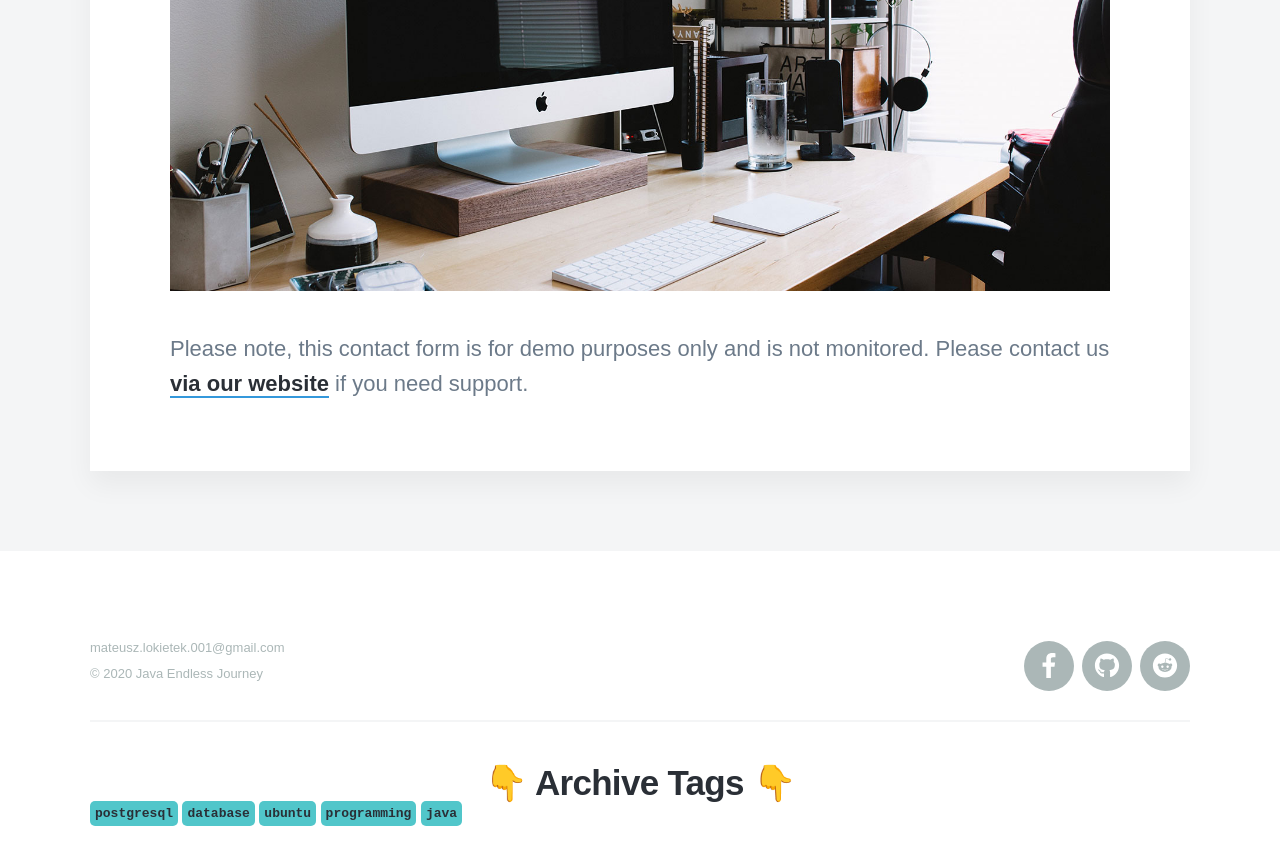
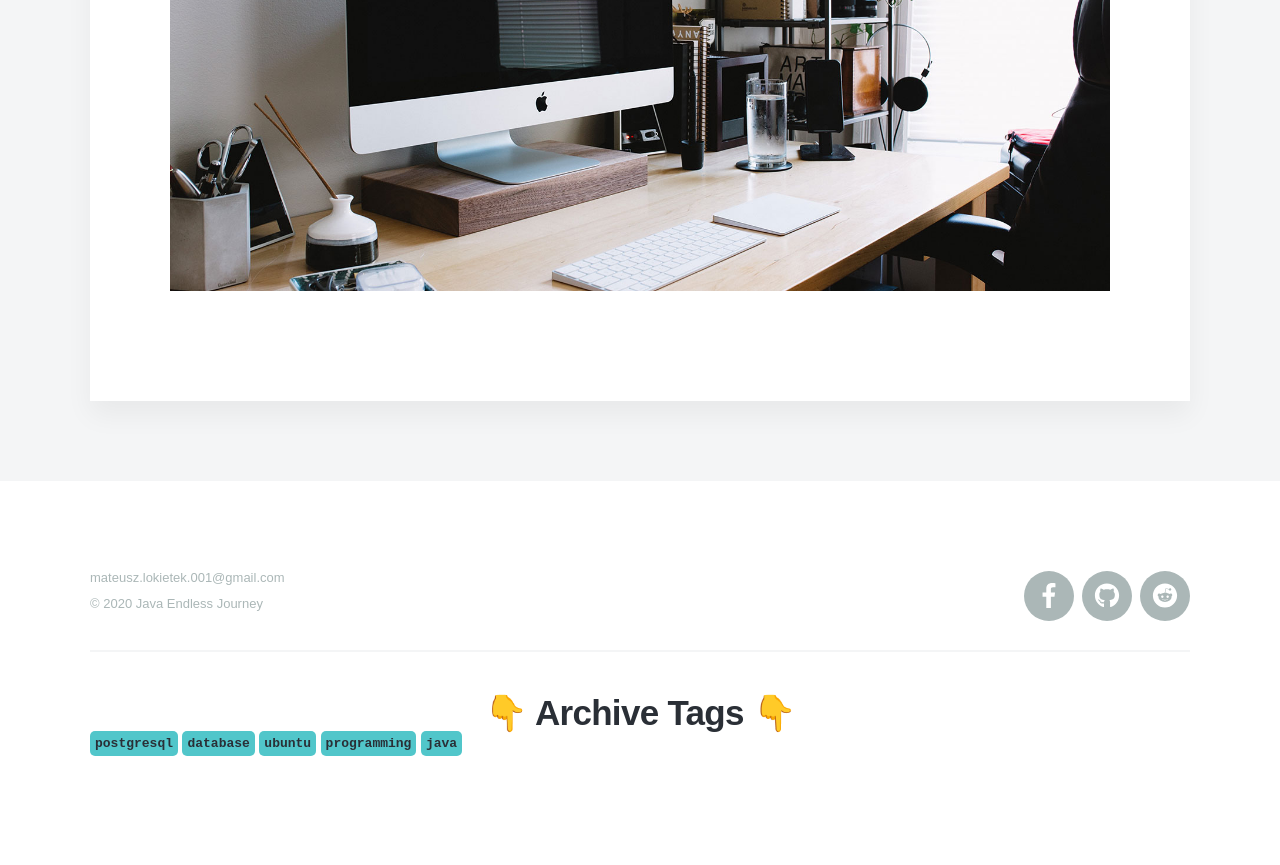
Before and after one commit to matthew01lokiet/Personal-blog, a Jekyll site: the page built from _pages/thanks.md, in a window 1280 px wide and 900 px high, scrolled down 813 px. Shown: the top 865 px of the window. Built offline with Jekyll 4.4.1, drawn with Linux system fonts in a browser that asks for light colours; nearby versions of some CDN libraries; some web fonts are replaced; after the commit the page ends 1643 px from its top, so only the background shows below that.

Commit message:
Fighting with broken 'About' and 'Contact' pages

```diff
--- a/_config.yml
+++ b/_config.yml
@@ -1,7 +1,7 @@
 site: Java Endless Journey
 
 url:
-baseurl: /Personal-blog
+baseurl: "/Personal-blog"
 
 collections:
   pages:
--- a/_pages/thanks.md
+++ b/_pages/thanks.md
@@ -1,10 +1,8 @@
 ---
 title: Thank you
 subtitle: Your message was sent successfully.
-description: A sleek, modern Jekyll theme for personal websites.
+description:
 featured_image: /images/demo/contact.jpg
 ---
 
 ![](/images/demo/about.jpg)
-
-Please note, this contact form is for demo purposes only and is not monitored. Please contact us [via our website](https://jekyllthemes.io) if you need support.
```
Also changed, not shown: _data/settings.yml (+4 -4 lines), _pages/about.md (+1 -1 lines).
